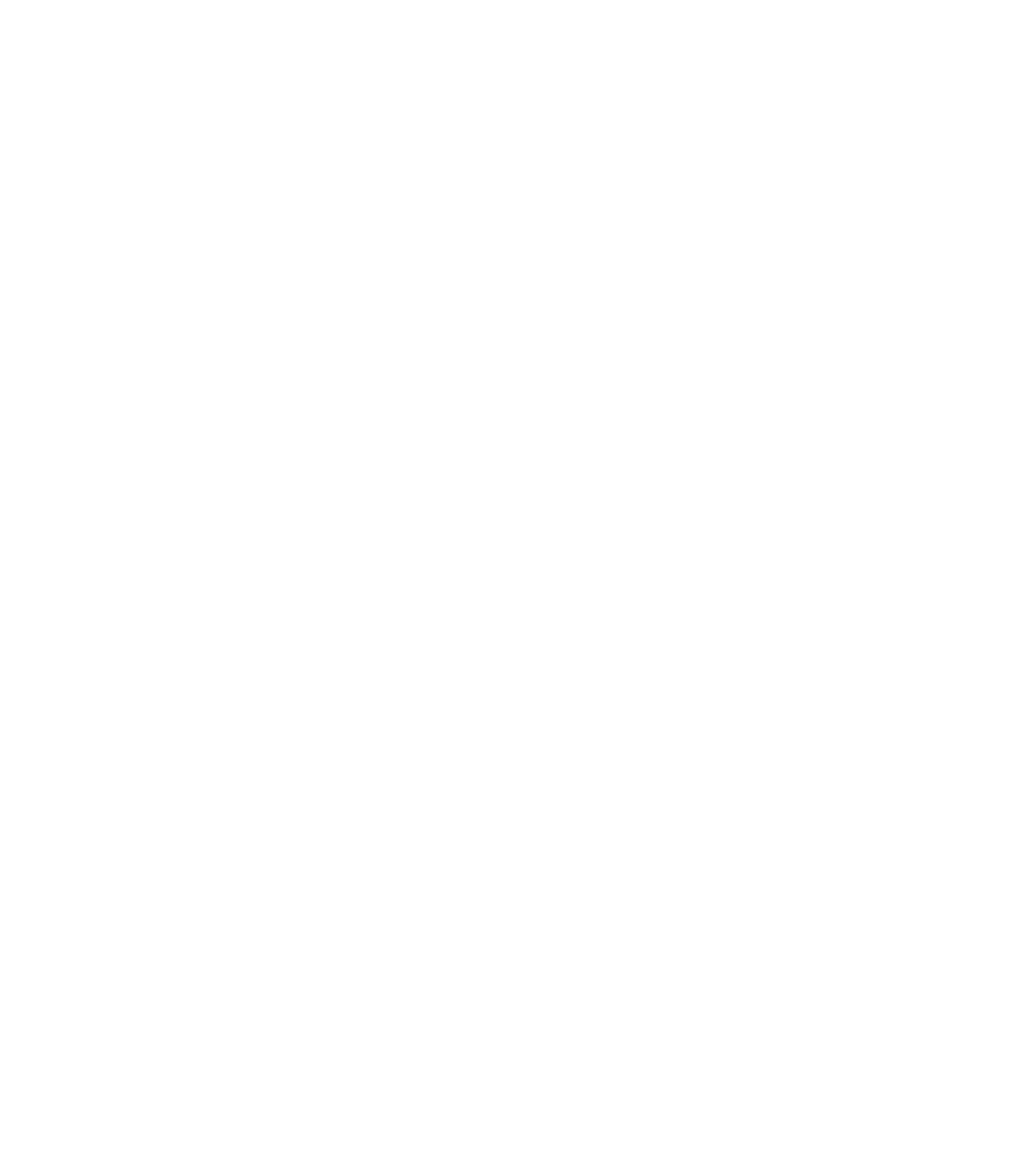
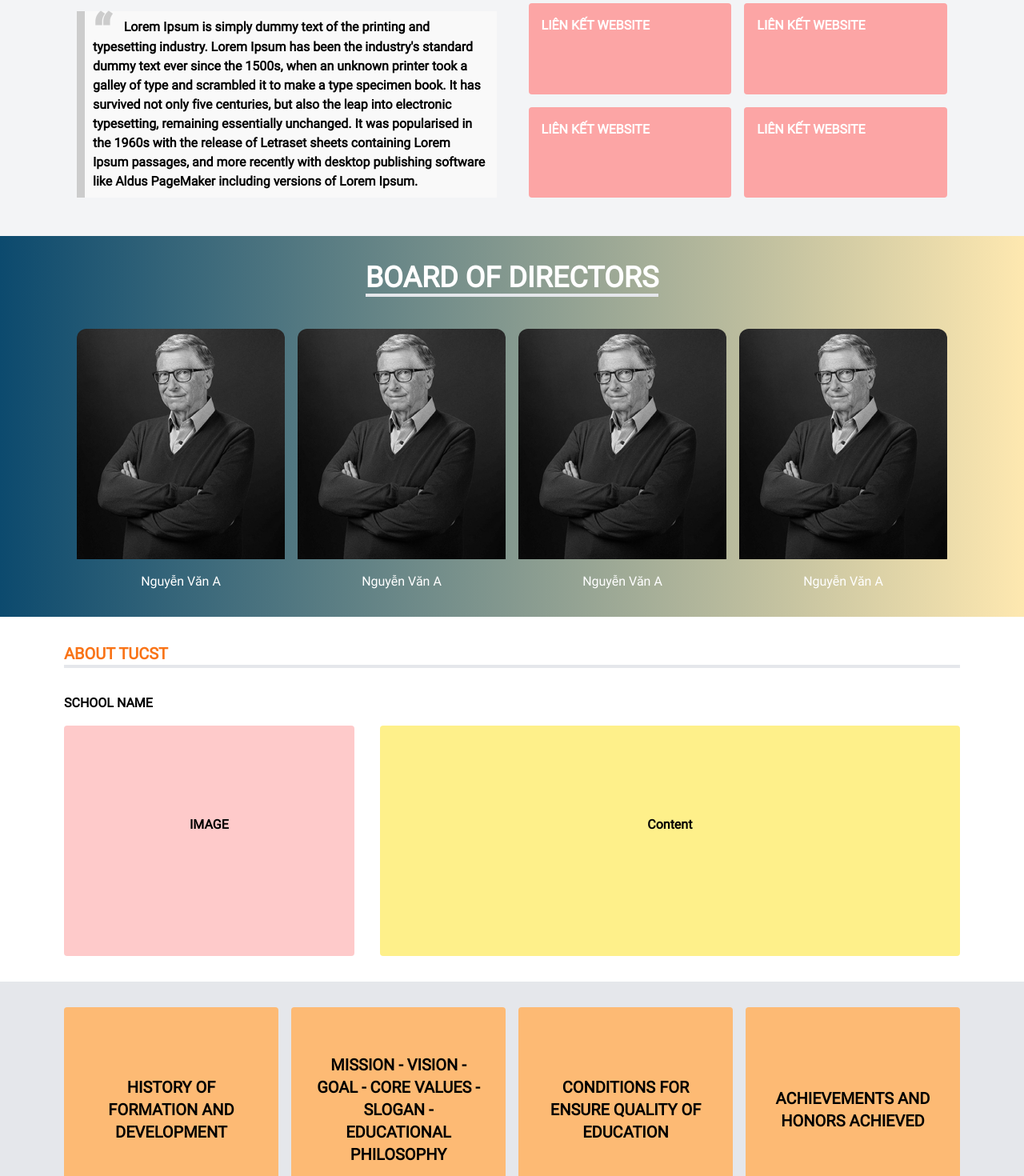
Before and after one commit to namds29/web-dai-hoc-van-hoa, a React (Vite) app: page /academics in a window 1280 px wide. Before the commit this address had no page. Shown: the part 580-2050 px from the top of the page at 80% size. Before the commit the page ends 800 px from the top, so only its background shows below. Built offline with nearby package versions, Linux system fonts and the light colour scheme.

Commit message:
academic

```diff
--- a/src/App.tsx
+++ b/src/App.tsx
@@ -3,6 +3,7 @@
 import Layout from "./components/layout/layout";
 import Homepage from "./storefront/homepage";
 import About from "./storefront/about";
+import Academics from "./storefront/academics";
 function App() {
   return (
     <Routes>
@@ -10,6 +11,7 @@
       <Route path="/" element={<Layout children={<Outlet />} />}>
         <Route path="/" element={<Homepage />} />
         <Route path="/about" element={<About />} />
+        <Route path="/academics" element={<Academics />} />
         {/* <Route path="/wallpaper" element={<Wallpapers />} /> */}
       </Route>
     </Routes>
--- /dev/null
+++ b/src/storefront/academics/index.module.scss
@@ -0,0 +1,22 @@
+.quotes{
+    color: black;
+    margin-top: 10px;
+    width: 50%;
+}
+blockquote {
+    background: #f9f9f9;
+    border-left: 10px solid #ccc;
+    padding: 0.5em 10px;
+    quotes: "\201C""\201D""\2018""\2019";
+  }
+  blockquote:before {
+    color: #ccc;
+    content: open-quote;
+    font-size: 4em;
+    line-height: 0.1em;
+    margin-right: 0.25em;
+    vertical-align: -0.4em;
+  }
+  blockquote p {
+    display: inline;
+  }
--- /dev/null
+++ b/src/storefront/academics/index.tsx
@@ -0,0 +1,127 @@
+import styles from "./index.module.scss";
+
+const Academics = () => {
+  return (
+    <section className="w-full">
+      <div className="w-full h-400">
+        <img className="w-full h-400 object-cover" src="/img/banner3.png" alt="" />
+      </div>
+      <section className="bg-gray-100 w-full text-orange-500 font-bold  justify-between items-center px-20 py-8">
+        <p className="text-xl border-b-4 ">PRESIDENT’S MESSAGE</p>
+        <div className="flex p-4 gap-10">
+          <blockquote className={styles.quotes}>
+            Lorem Ipsum is simply dummy text of the printing and typesetting
+            industry. Lorem Ipsum has been the industry's standard dummy text
+            ever since the 1500s, when an unknown printer took a galley of type
+            and scrambled it to make a type specimen book. It has survived not
+            only five centuries, but also the leap into electronic typesetting,
+            remaining essentially unchanged. It was popularised in the 1960s
+            with the release of Letraset sheets containing Lorem Ipsum passages,
+            and more recently with desktop publishing software like Aldus
+            PageMaker including versions of Lorem Ipsum.
+          </blockquote>
+          <div className="grid grid-cols-2 gap-4 w-1/2 text-white">
+            <div className="bg-red-300 p-4 rounded">
+              <a href="" aria-label="">
+                LIÊN KẾT WEBSITE
+              </a>
+            </div>
+            <div className="bg-red-300 p-4 rounded">
+              <a href="" aria-label="">
+                LIÊN KẾT WEBSITE
+              </a>
+            </div>
+            <div className="bg-red-300 p-4 rounded">
+              <a href="" aria-label="">
+                LIÊN KẾT WEBSITE
+              </a>
+            </div>
+            <div className="bg-red-300 p-4 rounded">
+              <a href="" aria-label="">
+                LIÊN KẾT WEBSITE
+              </a>
+            </div>
+          </div>
+        </div>
+      </section>
+
+      <section className={`bg_gradient_blue_to_light w-full px-24 py-8 `}>
+        <div className="flex justify-center text-white font-bold mb-10">
+          <p className={`text-4xl border-b-4`}>BOARD OF DIRECTORS</p>
+        </div>
+        <div className="grid grid-cols-4 gap-4 text-black pb-10 ">
+          <div className="h-72 w-72 rounded-t-xl w-full hover:drop-shadow-2xl ">
+            <div className="w-full h-full grayscale hover:grayscale-0  duration-500">
+              <img
+                className="w-full h-full rounded-t-xl object-cover"
+                src="/img/ceo.png"
+                alt=""
+              />
+            </div>
+            <div className="text-center text-white mt-4">Nguyễn Văn A</div>
+          </div>
+          <div className="h-72 w-72 rounded-t-xl w-full hover:drop-shadow-2xl ">
+            <div className="w-full h-full grayscale hover:grayscale-0  duration-500">
+              <img
+                className="w-full h-full rounded-t-xl object-cover"
+                src="/img/ceo.png"
+                alt=""
+              />
+            </div>
+            <div className="text-center text-white mt-4">Nguyễn Văn A</div>
+          </div>
+          <div className="h-72 w-72 rounded-t-xl w-full hover:drop-shadow-2xl ">
+            <div className="w-full h-full grayscale hover:grayscale-0  duration-500">
+              <img
+                className="w-full h-full rounded-t-xl object-cover"
+                src="/img/ceo.png"
+                alt=""
+              />
+            </div>
+            <div className="text-center text-white mt-4">Nguyễn Văn A</div>
+          </div>
+          <div className="h-72 w-72 rounded-t-xl w-full hover:drop-shadow-2xl ">
+            <div className="w-full h-full grayscale hover:grayscale-0  duration-500">
+              <img
+                className="w-full h-full rounded-t-xl object-cover"
+                src="/img/ceo.png"
+                alt=""
+              />
+            </div>
+            <div className="text-center text-white mt-4">Nguyễn Văn A</div>
+          </div>
+        </div>
+      </section>
+
+      <section className="bg-white w-full text-orange-500 font-bold  justify-between items-center px-20 py-8">
+        <p className="text-xl border-b-4 ">ABOUT TUCST</p>
+        <p className="mt-8 text-black">SCHOOL NAME</p>
+        <div className="flex gap-8 mt-4">
+          <div className="w-1/3 bg-red-200 text-black text-center pt-28  h-72 rounded ">
+            {/* <img className="rounded" src="" alt="" /> */}
+            IMAGE
+          </div>
+          <div className="w-2/3 bg-yellow-200 rounded text-black text-center pt-28 ">
+            Content
+          </div>
+        </div>
+      </section>
+      <section className="grid grid-cols-4 text-xl bold text-center gap-4 bg-gray-200 w-full text-black  font-bold px-20 py-8">
+        <div className="w-full h-64 p-8 rounded bg-orange-300 flex items-center">
+          HISTORY OF FORMATION AND DEVELOPMENT
+        </div>
+        <div className="w-full h-64 p-8 rounded bg-orange-300 flex items-center">
+          MISSION - VISION - GOAL - CORE VALUES - SLOGAN - EDUCATIONAL
+          PHILOSOPHY
+        </div>
+        <div className="w-full h-64 p-8 rounded bg-orange-300 flex items-center">
+          CONDITIONS FOR ENSURE QUALITY OF EDUCATION
+        </div>
+        <div className="w-full h-64 p-8 rounded bg-orange-300 flex items-center">
+          ACHIEVEMENTS AND HONORS ACHIEVED
+        </div>
+      </section>
+    </section>
+  );
+};
+export default Academics;
```
